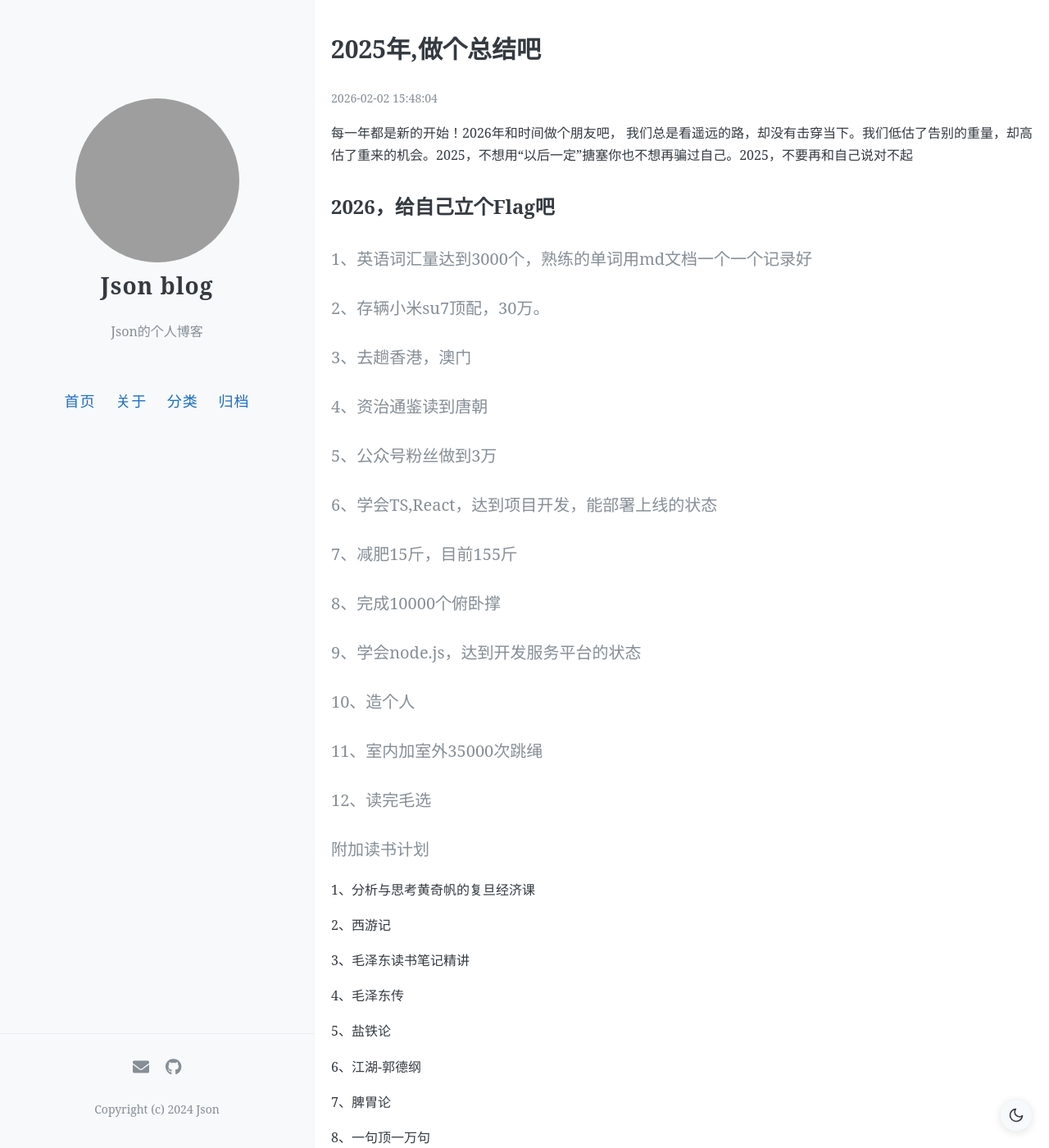
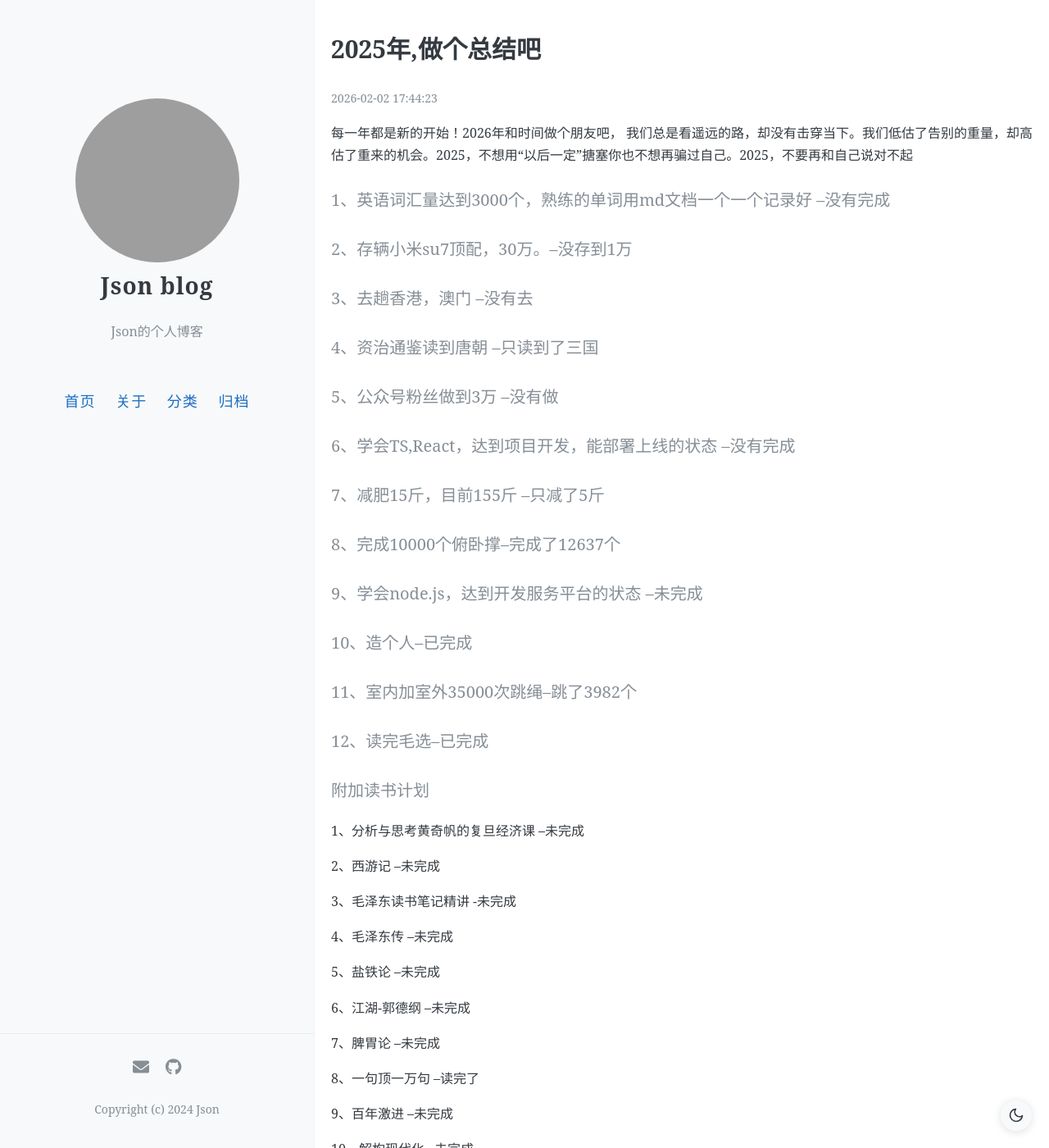
Before and after one commit to jiachengzhu520/jiachengzhu520.github.io, a Jekyll site: the page built from _posts/2026-2-2-4.md, in a window 1280 px wide and 1400 px high. Shown: the whole window at 82% size. Built offline with Jekyll 4.4.1, drawn with Linux system fonts in a browser that asks for light colours; some of the changed text lies outside the part shown; grey boxes are pictures that could not be loaded.

Commit message:
数据统计

```diff
--- a/_posts/2026-2-2-4.md
+++ b/_posts/2026-2-2-4.md
@@ -1,80 +1,79 @@
 ---
 layout: post
 title: "2025年,做个总结吧"
-date: 2026-02-02 15:48:04 +0800
+date: 2026-02-02 17:44:23 +0800
 ---
 每一年都是新的开始！2026年和时间做个朋友吧， 我们总是看遥远的路，却没有击穿当下。我们低估了告别的重量，却高估了重来的机会。2025，不想用“以后一定”搪塞你也不想再骗过自己。2025，不要再和自己说对不起
 
 <!-- more -->
 
-## 2026，给自己立个Flag吧
 
 
-#### 1、英语词汇量达到3000个，熟练的单词用md文档一个一个记录好
 
-#### 2、存辆小米su7顶配，30万。
+#### 1、英语词汇量达到3000个，熟练的单词用md文档一个一个记录好 --没有完成
 
-#### 3、去趟香港，澳门
+#### 2、存辆小米su7顶配，30万。--没存到1万
 
-#### 4、资治通鉴读到唐朝
+#### 3、去趟香港，澳门 --没有去
 
-#### 5、公众号粉丝做到3万
+#### 4、资治通鉴读到唐朝 --只读到了三国
 
-#### 6、学会TS,React，达到项目开发，能部署上线的状态
+#### 5、公众号粉丝做到3万 --没有做
 
-#### 7、减肥15斤，目前155斤
+#### 6、学会TS,React，达到项目开发，能部署上线的状态 --没有完成
 
-#### 8、完成10000个俯卧撑
+#### 7、减肥15斤，目前155斤 --只减了5斤
 
-#### 9、学会node.js，达到开发服务平台的状态
+#### 8、完成10000个俯卧撑--完成了12637个
 
-#### 10、造个人
+#### 9、学会node.js，达到开发服务平台的状态 --未完成
 
-#### 11、室内加室外35000次跳绳
+#### 10、造个人--已完成
 
-#### 12、读完毛选
+#### 11、室内加室外35000次跳绳--跳了3982个
+
+#### 12、读完毛选--已完成
 
 #### 附加读书计划
 
-1、分析与思考黄奇帆的复旦经济课
+1、分析与思考黄奇帆的复旦经济课 --未完成
 
-2、西游记
+2、西游记 --未完成
 
+3、毛泽东读书笔记精讲 -未完成
 
-3、毛泽东读书笔记精讲
+4、毛泽东传 --未完成
 
-4、毛泽东传
+5、盐铁论 --未完成
 
-5、盐铁论
+6、江湖-郭德纲 --未完成
 
-6、江湖-郭德纲
+7、脾胃论 --未完成
 
-7、脾胃论
+8、一句顶一万句 --读完了
 
-8、一句顶一万句
+9、百年激进 --未完成
 
-9、百年激进
+10、解构现代化 --未完成
 
-10、解构现代化
+11、论持久战 --读完了
 
-11、论持久战
+12、实践论 --读完了
 
-12、实践论
+13、矛盾论 --读完了
 
-13、矛盾论
+14、费曼学习法 --未完成
 
-14、费曼学习法
+15、枪炮、病菌与钢铁 --未完成
 
-15、枪炮、病菌与钢铁
+16、李光耀观天下 --未完成
 
-16、李光耀观天下
+17、毛泽东自述 --未完成
 
-17、毛泽东自述
+18、不生病的智慧 --未完成
 
-18、不生病的智慧
+19、江湖丛谈 --未完成 该书读着无趣
 
-19、江湖丛谈
+20、大周期 --未完成
 
-20、大周期
-
-21、交易的世界
+21、交易的世界 --未完成
```
